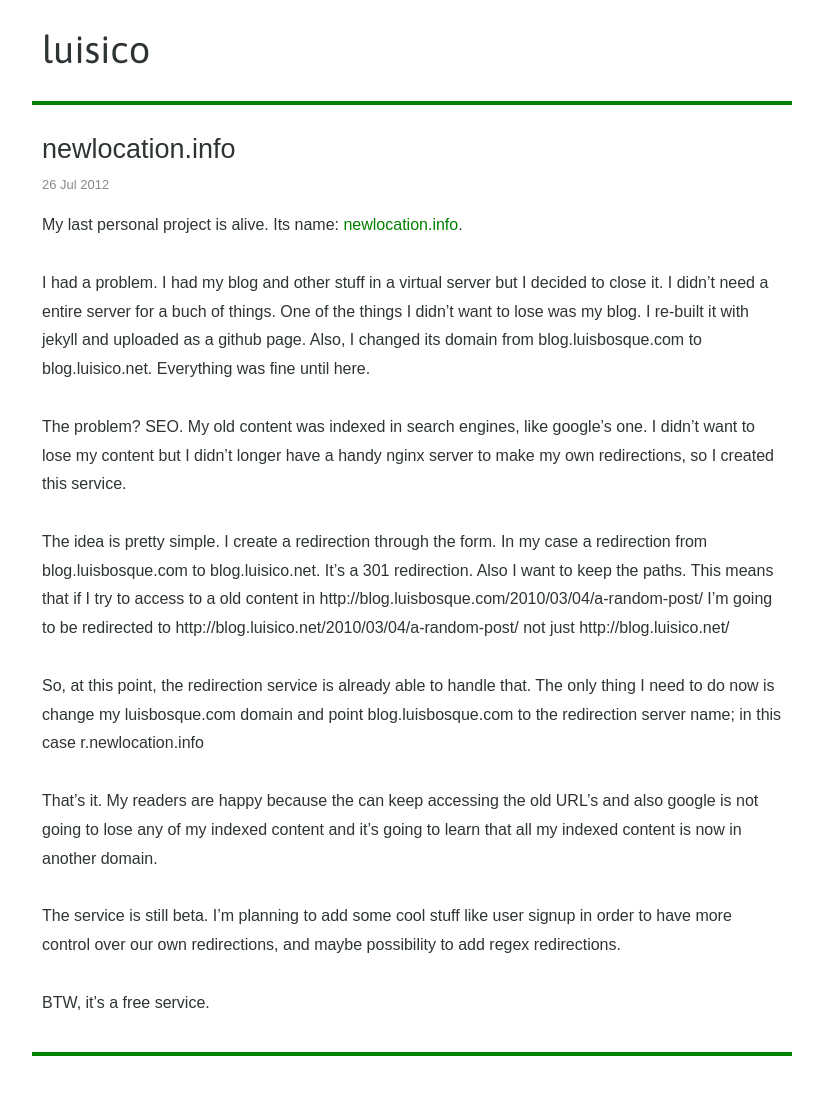
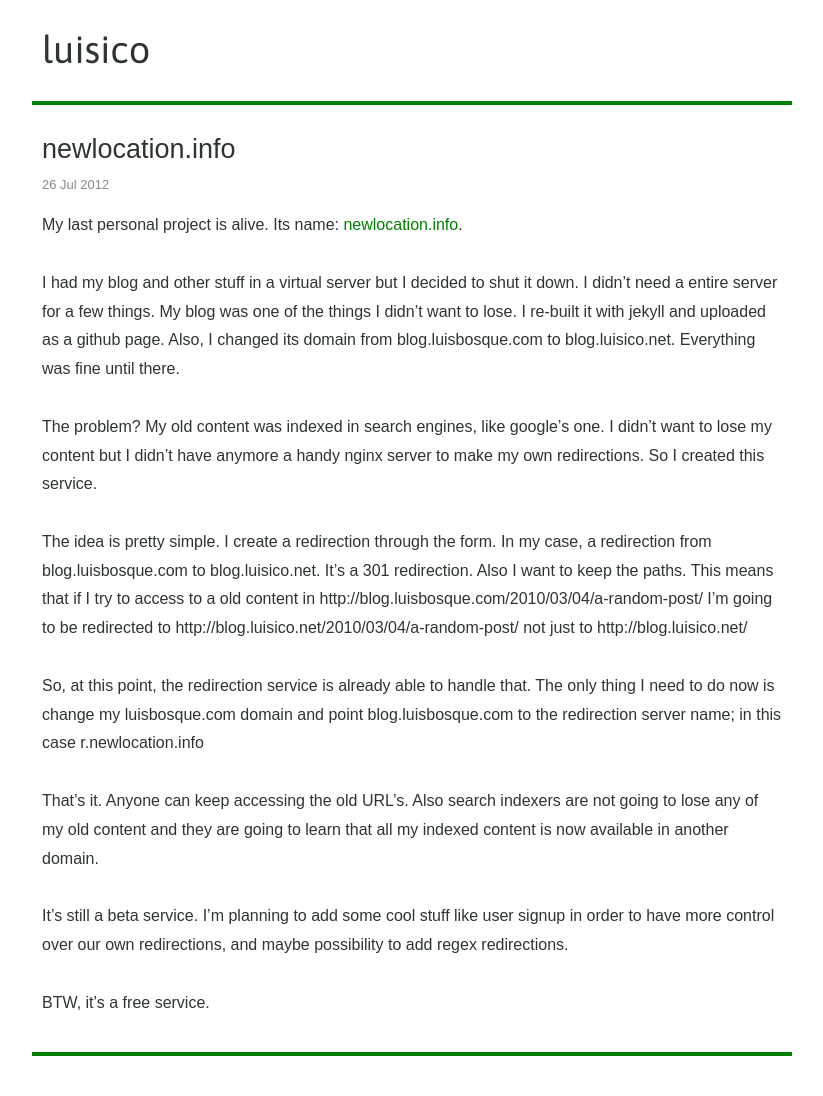
Before and after one commit to luisbosque/luisbosque.github.com, a Jekyll site: the page built from _posts/2012-07-26-newlocation-info.markdown, in a window 1280 px wide. Shown: the whole page, without its empty margins (228-1051 px from the left). Built offline with Jekyll 4.4.1, drawn with Linux system fonts in a browser that asks for light colours; some web fonts are replaced; Markdown is read by kramdown in place of the engine named in the settings.

Commit message:
some changes to the last post

```diff
--- a/_posts/2012-07-26-newlocation-info.markdown
+++ b/_posts/2012-07-26-newlocation-info.markdown
@@ -9,17 +9,17 @@
 
 My last personal project is alive. Its name: [newlocation.info](http://newlocation.info).
 
-I had a problem. I had my blog and other stuff in a virtual server but I decided to close it. I didn't need a entire server for a buch of things.
-One of the things I didn't want to lose was my blog. I re-built it with jekyll and uploaded as a github page. Also, I changed its domain from blog.luisbosque.com to blog.luisico.net. Everything was fine until here.
+I had my blog and other stuff in a virtual server but I decided to shut it down. I didn't need a entire server for a few things.
+My blog was one of the things I didn't want to lose. I re-built it with jekyll and uploaded as a github page. Also, I changed its domain from blog.luisbosque.com to blog.luisico.net. Everything was fine until there.
 
-The problem? SEO. My old content was indexed in search engines, like google's one. I didn't want to lose my content but I didn't longer have a handy nginx server to make my own redirections, so I created this service.
+The problem? My old content was indexed in search engines, like google's one. I didn't want to lose my content but I didn't have anymore a handy nginx server to make my own redirections. So I created this service.
 
-The idea is pretty simple. I create a redirection through the form. In my case a redirection from blog.luisbosque.com to blog.luisico.net. It's a 301 redirection. Also I want to keep the paths. This means that if I try to access to a old content in http://blog.luisbosque.com/2010/03/04/a-random-post/ I'm going to be redirected to http://blog.luisico.net/2010/03/04/a-random-post/ not just http://blog.luisico.net/
+The idea is pretty simple. I create a redirection through the form. In my case, a redirection from blog.luisbosque.com to blog.luisico.net. It's a 301 redirection. Also I want to keep the paths. This means that if I try to access to a old content in http://blog.luisbosque.com/2010/03/04/a-random-post/ I'm going to be redirected to http://blog.luisico.net/2010/03/04/a-random-post/ not just to http://blog.luisico.net/
 
 So, at this point, the redirection service is already able to handle that. The only thing I need to do now is change my luisbosque.com domain and point blog.luisbosque.com to the redirection server name; in this case r.newlocation.info
 
-That's it.  My readers are happy because the can keep accessing the old URL's and also google is not going to lose any of my indexed content and it's going to learn that all my indexed content is now in another domain.
+That's it.  Anyone can keep accessing the old URL's. Also search indexers are not going to lose any of my old content and they are going to learn that all my indexed content is now available in another domain.
 
-The service is still beta. I'm planning to add some cool stuff like user signup in order to have more control over our own redirections, and maybe possibility to add regex redirections.
+It's still a beta service. I'm planning to add some cool stuff like user signup in order to have more control over our own redirections, and maybe possibility to add regex redirections.
 
 BTW, it's a free service.
```
